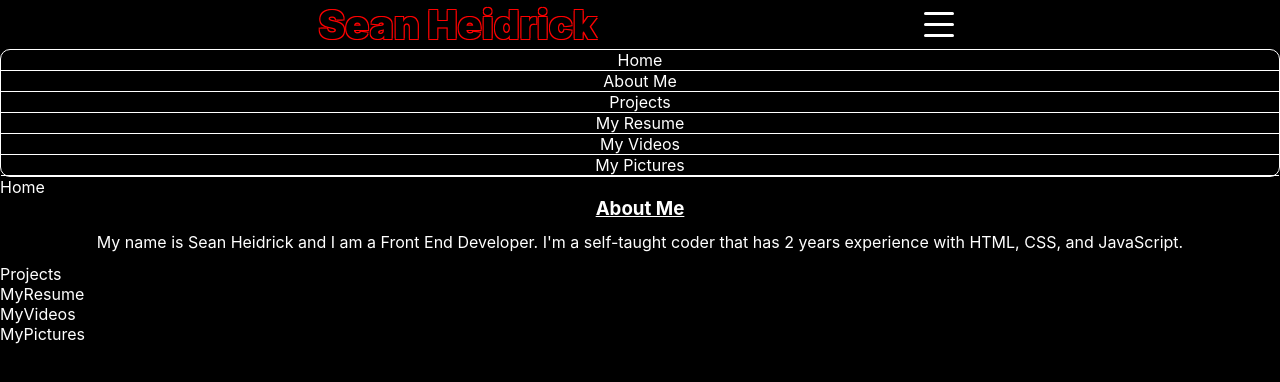
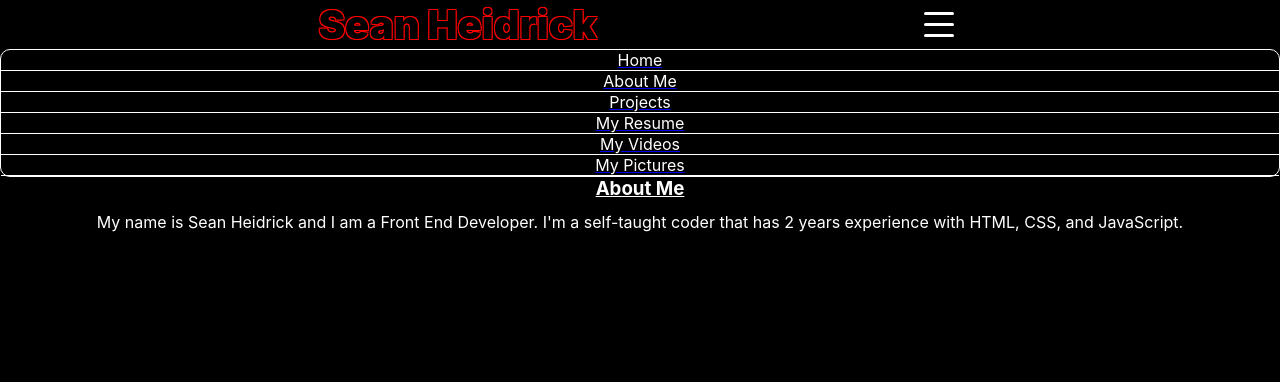
Before and after one commit to SeanHeidrick/profile-page, a React (Create React App) app: page /aboutMe in a window 1280 px wide. Both pictures are taken after a click on the button 938 px from the left and 24 px from the top of the page. Shown: the top 382 px of the page. Built offline with nearby package versions, Linux system fonts and the light colour scheme.

Commit message:
Implemented Router

```diff
--- a/src/App.js
+++ b/src/App.js
@@ -12,14 +12,18 @@ import { MyPictures } from "./pages/MyPictures";
 function App() {
   return (
     <>
-      <Header />
-
-      <Home />
-      <AboutMe />
-      <Projects />
-      <MyResume />
-      <MyVideos />
-      <MyPictures />
+      <Router>
+        <Header />
+        <Switch>
+          <Route path="/home" component={Home} />
+          <Route path="/aboutMe" component={AboutMe} />
+          <Route path="/projects" component={Projects} />
+          <Route path="/myResume" component={MyResume} />
+          <Route path="/myVideos" component={MyVideos} />
+          <Route path="/myPictures" component={MyPictures} />
+          />
+        </Switch>
+      </Router>
     </>
   );
 }
--- a/src/App.scss
+++ b/src/App.scss
@@ -30,7 +30,7 @@ body {
     }
   }
   nav {
-    a {
+    p {
       text-decoration: none;
       color: white;
       text-align: center;
--- a/src/components/Header.js
+++ b/src/components/Header.js
@@ -24,7 +24,12 @@ export const Header = () => {
           <div></div>
         </button>
       </header>
-      <Nav navStyles={navStyles} />
+      <Nav
+        navStyles={navStyles}
+        active={active}
+        setActive={setActive}
+        onClick={handleClick}
+      />
     </>
   );
 };
--- a/src/components/Nav.js
+++ b/src/components/Nav.js
@@ -3,12 +3,24 @@ import { Link } from "react-router-dom";
 export const Nav = (props) => {
   return (
     <nav style={props.navStyles}>
-      <a href="/">Home</a>
-      <a href="/">About Me</a>
-      <a href="/">Projects</a>
-      <a href="/">My Resume</a>
-      <a href="/">My Videos</a>
-      <a href="/">My Pictures</a>
+      <Link to={`/home`}>
+        <p href="/">Home</p>
+      </Link>
+      <Link to={`/aboutMe`}>
+        <p href="/">About Me</p>
+      </Link>
+      <Link to={`/projects`}>
+        <p href="/">Projects</p>
+      </Link>
+      <Link to={`/myResume`}>
+        <p href="/">My Resume</p>
+      </Link>
+      <Link to={`/myVideos`}>
+        <p href="/">My Videos</p>
+      </Link>
+      <Link to={`/myPictures`}>
+        <p href="/">My Pictures</p>
+      </Link>
     </nav>
   );
 };
```
